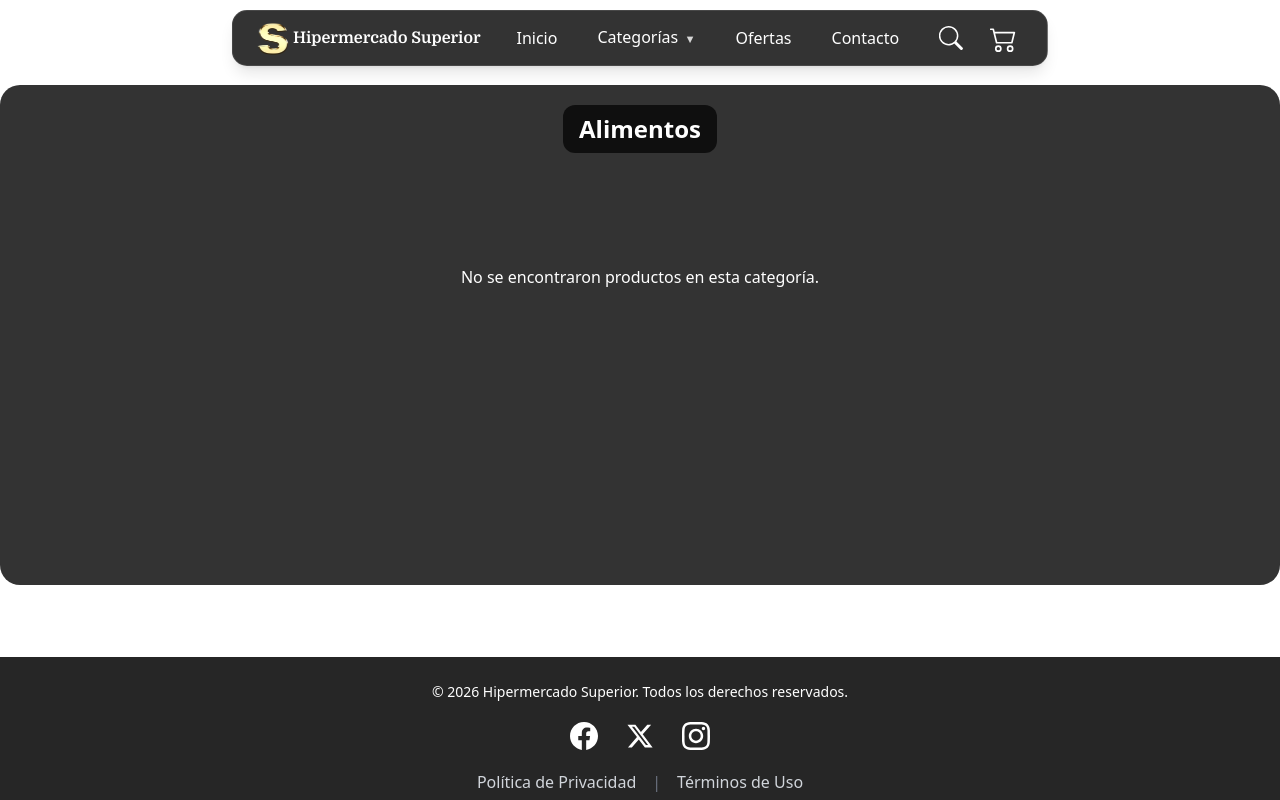
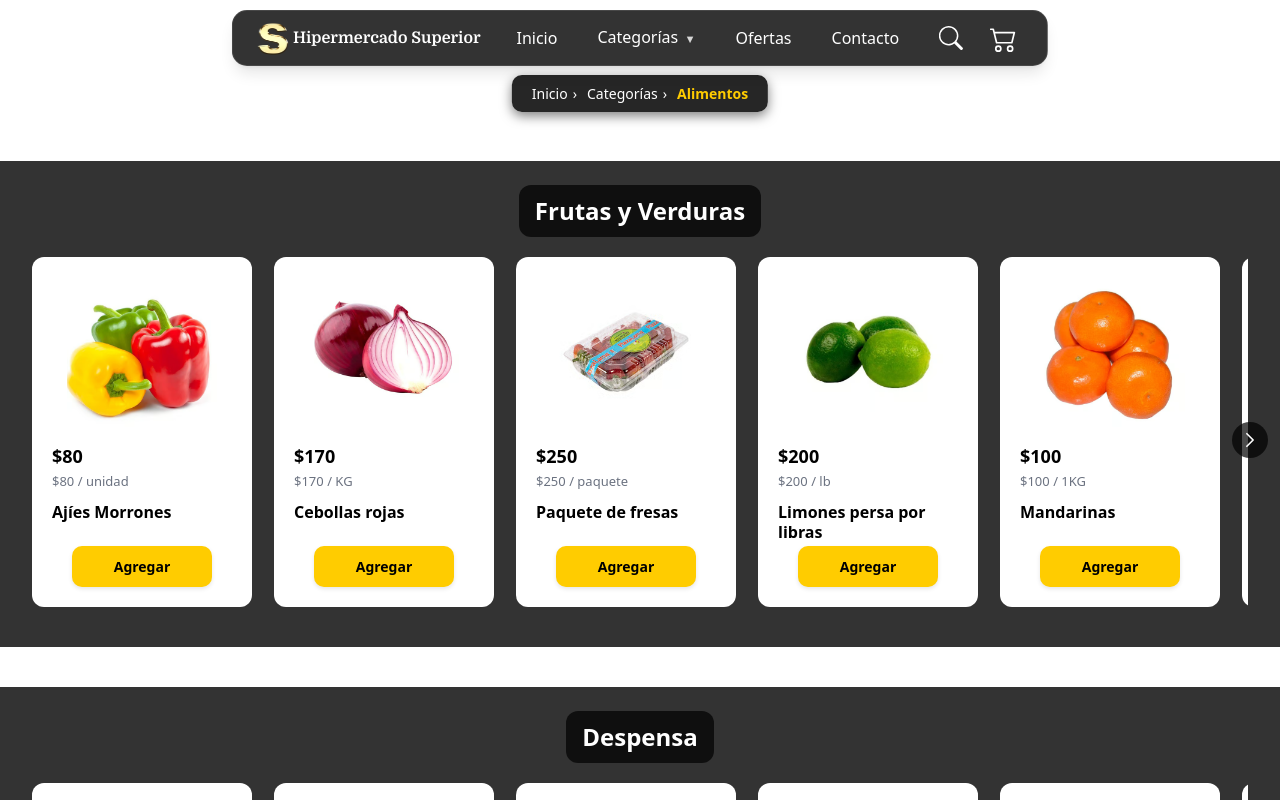
Before and after one commit to oliverdiaz873/pre-advanced-websites-hypermarket-react, a React (Vite) app: page /category/alimentos in a window 1280 px wide. Shown: the top 800 px of the page. Built offline with nearby package versions, Linux system fonts and the light colour scheme.

Commit message:
feat: create category pages

```diff
--- a/src/data/categories.ts
+++ b/src/data/categories.ts
@@ -86,7 +86,7 @@ export const categories: Category[] = [
         href: '/category/ferreteria',
         subcategories: [
             { name: 'Herramientas Manuales', href: '/category/ferreteria#herramientas_manuales' },
-            { name: 'Pinturas', href: '/category/ferreteria#pinturas' },
+            { name: 'Pinturas', href: '/category/ferreteria#pinturas_y_acabados' },
             { name: 'Electricidad', href: '/category/ferreteria#electricidad' },
             { name: 'Plomería', href: '/category/ferreteria#plomeria' },
         ],
--- /dev/null
+++ b/src/data/categorySectionMap.ts
@@ -0,0 +1,18 @@
+/**
+ * Los enlaces del menú usan slugs en URL (#...) que deben coincidir con el id de cada sección.
+ * Algunos valores de `producto.categoria` en productos.ts usan caracteres distintos (ej. ñ).
+ */
+const SECTION_SLUG_TO_PRODUCT_CATEGORIA: Record<string, string> = {
+    juguetes_para_ninos: 'juguetes_para_niños',
+    pantalones_para_ninos: 'pantalones_para_niños',
+}
+
+export function sectionSlugToProductCategoria(slug: string): string {
+    return SECTION_SLUG_TO_PRODUCT_CATEGORIA[slug] ?? slug
+}
+
+/** Extrae el fragmento #seccion de un href como "/category/foo#bar" -> "bar" */
+export function subcategorySlugFromHref(href: string): string {
+    const hash = href.split('#')[1]
+    return hash ?? ''
+}
--- a/src/data/productos.ts
+++ b/src/data/productos.ts
@@ -309,12 +309,12 @@ export const productos: Product[] = [
     },
     {
         id: "fresas",
-        nombre: "Fresas",
+        nombre: "Paquete de fresas",
         url: "/pages/product/alimentos/frutas_y_verduras/paquete_de_paquete_de_fresas.html",
         categoria: "frutas_y_verduras",
         precio: 250, // número para carrito
         precioTexto: "Precio: $250 1 paquete", // texto para mostrar en resultados
-        imagen: "/assets/images/productos/alimentos/frutas_y_verduras/paquete_de_fresas.avif",
+        imagen: "/assets/images/productos/alimentos/frutas_y_verduras/fresas.avif",
         unidad: "paquete"
     },
     {
@@ -1091,7 +1091,7 @@ export const productos: Product[] = [
         categoria: "juguetes_para_niños",
         precio: 1800, // número para carrito
         precioTexto: "Precio: $1,800", // texto para mostrar en resultados
-        imagen: "/assets/images/productos/juguetes/juguetes_para_niños/auto_azul.avif",
+        imagen: "/assets/images/productos/juguetes/juguetes_para_ninos/auto_azul.avif",
         unidad: "unidad"
     },
     {
@@ -1101,7 +1101,7 @@ export const productos: Product[] = [
         categoria: "juguetes_para_niños",
         precio: 2500, // número para carrito
         precioTexto: "Precio: $2,500", // texto para mostrar en resultados
-        imagen: "/assets/images/productos/juguetes/juguetes_para_niños/avion.avif",
+        imagen: "/assets/images/productos/juguetes/juguetes_para_ninos/avion.avif",
         unidad: "unidad"
     },
     {
@@ -1111,7 +1111,7 @@ export const productos: Product[] = [
         categoria: "juguetes_para_niños",
         precio: 3500, // número para carrito
         precioTexto: "Precio: $3,500", // texto para mostrar en resultados
-        imagen: "/assets/images/productos/juguetes/juguetes_para_niños/autos_hot_wheels.avif",
+        imagen: "/assets/images/productos/juguetes/juguetes_para_ninos/autos_hot_wheels.avif",
         unidad: "paquete"
     },
     {
@@ -1121,7 +1121,7 @@ export const productos: Product[] = [
         categoria: "juguetes_para_niños",
         precio: 4000, // número para carrito
         precioTexto: "Precio: $4,000", // texto para mostrar en resultados
-        imagen: "/assets/images/productos/juguetes/juguetes_para_niños/lego_creeper.avif",
+        imagen: "/assets/images/productos/juguetes/juguetes_para_ninos/lego_creeper.avif",
         unidad: "unidad"
     },
     {
@@ -1131,7 +1131,7 @@ export const productos: Product[] = [
         categoria: "juguetes_para_niños",
         precio: 6000, // número para carrito
         precioTexto: "Precio: $6,000", // texto para mostrar en resultados
-        imagen: "/assets/images/productos/juguetes/juguetes_para_niños/lego_minecraft.avif",
+        imagen: "/assets/images/productos/juguetes/juguetes_para_ninos/lego_minecraft.avif",
         unidad: "unidad"
     },
 
@@ -1444,7 +1444,7 @@ export const productos: Product[] = [
         categoria: "pantalones_para_niños",
         precio: 1000, // número para carrito
         precioTexto: "Precio: $1,000", // texto para mostrar en resultados
-        imagen: "/assets/images/productos/ropa/pantalones_para_niños/jean_niños.avif"
+        imagen: "/assets/images/productos/ropa/pantalones_para_ninos/jean_ninos.avif"
     },
     {
         id: "licra_para_niños",
@@ -1453,7 +1453,7 @@ export const productos: Product[] = [
         categoria: "pantalones_para_niños",
         precio: 1500, // número para carrito
         precioTexto: "Precio: $1,500", // texto para mostrar en resultados
-        imagen: "/assets/images/productos/ropa/pantalones_para_niños/licra.avif"
+        imagen: "/assets/images/productos/ropa/pantalones_para_ninos/licra.avif"
     },
     {
         id: "pantalon_deportivo",
@@ -1462,7 +1462,7 @@ export const productos: Product[] = [
         categoria: "pantalones_para_niños",
         precio: 2300, // número para carrito
         precioTexto: "Precio: $2,300", // texto para mostrar en resultados
-        imagen: "/assets/images/productos/ropa/pantalones_para_niños/pantalon_deportivo.avif"
+        imagen: "/assets/images/productos/ropa/pantalones_para_ninos/pantalon_deportivo.avif"
     },
     {
         id: "pantalon_liso",
@@ -1471,7 +1471,7 @@ export const productos: Product[] = [
         categoria: "pantalones_para_niños",
         precio: 2000, // número para carrito
         precioTexto: "Precio: $2,000", // texto para mostrar en resultados
-        imagen: "/assets/images/productos/ropa/pantalones_para_niños/pantalon_liso.avif"
+        imagen: "/assets/images/productos/ropa/pantalones_para_ninos/pantalon_liso.avif"
     },
     {
         id: "pantalones_lisos_para_niños",
@@ -1480,7 +1480,7 @@ export const productos: Product[] = [
         categoria: "pantalones_para_niños",
         precio: 2500, // número para carrito
         precioTexto: "Precio: $2,500", // texto para mostrar en resultados
-        imagen: "/assets/images/productos/ropa/pantalones_para_niños/pantalon_para_niños.avif"
+        imagen: "/assets/images/productos/ropa/pantalones_para_ninos/pantalon_para_ninos.avif"
     },
 
     // Trajes para Hombres
--- a/src/features/products/components/ProductCard.tsx
+++ b/src/features/products/components/ProductCard.tsx
@@ -9,6 +9,21 @@ interface ProductCardProps {
     product: Product
     isOffer?: boolean
     oldPrice?: string
+}
+
+/** Texto después de "/" en precioTexto, o cantidad+unidad si no hay barra; fallback "unidad". */
+function unitLabel(product: Product): string {
+    const explicit = product.unidad?.trim()
+    if (explicit) return explicit
+    const raw = product.precioTexto
+    const parts = raw.split('/')
+    if (parts.length > 1) {
+        const last = parts[parts.length - 1].trim().replace(/\.$/, '')
+        if (last) return last
+    }
+    const afterPrecio = raw.replace(/^Precio:\s*/i, '').replace(/^\$[\d.,]+\s*/i, '').trim()
+    if (afterPrecio) return afterPrecio
+    return 'unidad'
 }
 
 const ProductCard = ({ product, isOffer, oldPrice }: ProductCardProps) => {
@@ -47,11 +62,9 @@ const ProductCard = ({ product, isOffer, oldPrice }: ProductCardProps) => {
                         <p className="producto-price">{cleanPrice(product.precioTexto)}</p>
                     )}
                 </div>
-                {product.unidad && (
-                    <p className="producto-unit-format">
-                        ${product.precio.toLocaleString()} / {product.unidad}
-                    </p>
-                )}
+                <p className="producto-unit-format">
+                    ${product.precio.toLocaleString()} / {unitLabel(product)}
+                </p>
             </div>
 
             <h3 className="producto-title">{product.nombre}</h3>
--- a/src/features/products/components/ProductCarouselSection.css
+++ b/src/features/products/components/ProductCarouselSection.css
@@ -6,14 +6,17 @@
    Incluye el fondo oscuro, el espaciado y el estilo del título.
 */
 
-/* Contenedor principal de la sección */
+/* Contenedor principal de la sección — ancho completo del main/viewport */
 .product-carousel-section {
     background-color: rgba(0, 0, 0, 0.8); /* Fondo negro con 80% de opacidad */
     padding: 0.75rem 1rem; /* 12px de padding vertical y 16px horizontal base (mobile) */
-    margin-left: auto;
-    margin-right: auto;
+    margin-left: 0;
+    margin-right: 0;
     margin-bottom: 2.5rem; /* 40px de espacio inferior entre secciones */
     width: 100%;
+    max-width: none;
+    border-radius: 0;
+    box-sizing: border-box;
 }
 
 /* Ajustes para pantallas medianas (Desktops/Tablets) */
@@ -46,3 +49,15 @@
         font-size: 1.5rem; /* 24px en desktop */
     }
 }
+
+/* Página de categoría: mismo ancho que Home (el padre no añade padding horizontal).
+   Primer carrusel un poco más arriba respecto al breadcrumb. */
+.category-page-content .product-carousel-section.category-page-first-carousel {
+    margin-top: -0.375rem;
+}
+
+@media (min-width: 768px) {
+    .category-page-content .product-carousel-section.category-page-first-carousel {
+        margin-top: -0.5rem;
+    }
+}
--- a/src/pages/Category.tsx
+++ b/src/pages/Category.tsx
@@ -1,36 +1,95 @@
-import { useParams } from 'react-router-dom'
+import { useEffect, useMemo } from 'react'
+import { useParams, useLocation, Navigate } from 'react-router-dom'
+import { categories } from '../data/categories'
 import { productos } from '../data/productos'
-import ProductCard from '../features/products/components/ProductCard'
+import {
+    sectionSlugToProductCategoria,
+    subcategorySlugFromHref,
+} from '../data/categorySectionMap'
+import ProductCarouselSection from '../features/products/components/ProductCarouselSection'
+import Breadcrumb from '../shared/components/Breadcrumb'
 
 const Category = () => {
     const { categoryId } = useParams()
+    const location = useLocation()
 
-    const categoryProducts = productos.filter(
-        (p) => p.categoria.toLowerCase() === categoryId?.toLowerCase()
+    const category = useMemo(
+        () => categories.find((c) => c.id === categoryId),
+        [categoryId]
     )
 
-    const categoryName = categoryId
-        ? categoryId.charAt(0).toUpperCase() + categoryId.slice(1).replace('_', ' ')
-        : 'Categoría'
+    const hashSlug = location.hash.replace(/^#/, '')
+
+    const breadcrumbItems = useMemo(() => {
+        if (!category) return []
+        const base = [
+            { label: 'Inicio', to: '/' },
+            { label: 'Categorías' },
+            { label: category.name },
+        ]
+        if (!hashSlug) return base
+
+        const sub = category.subcategories.find(
+            (s) => subcategorySlugFromHref(s.href) === hashSlug
+        )
+        if (!sub) return base
+
+        return [
+            { label: 'Inicio', to: '/' },
+            { label: 'Categorías' },
+            { label: category.name, to: category.href },
+            { label: sub.name },
+        ]
+    }, [category, hashSlug])
+
+    const sectionsToRender = useMemo(() => {
+        if (!category) return []
+        return category.subcategories
+            .map((sub) => {
+                const slug = subcategorySlugFromHref(sub.href)
+                const productCategoria = sectionSlugToProductCategoria(slug)
+                const sectionProducts = productos.filter(
+                    (p) => p.categoria === productCategoria
+                )
+                return { sub, slug, sectionProducts }
+            })
+            .filter((row) => row.sectionProducts.length > 0)
+    }, [category])
+
+    useEffect(() => {
+        if (!hashSlug) return
+        const t = window.setTimeout(() => {
+            const el = document.getElementById(hashSlug)
+            el?.scrollIntoView({ behavior: 'smooth', block: 'start' })
+        }, 100)
+        return () => window.clearTimeout(t)
+    }, [categoryId, hashSlug, location.key])
+
+    if (!categoryId || !category) {
+        return <Navigate to="/" replace />
+    }
 
     return (
-        <section className="bg-black/80 rounded-[20px] p-5 md:py-7.5 md:px-[56px] mx-auto mb-10 max-w-[1280px] min-h-[500px] px-4 md:px-8">
-            <div className="container mx-auto">
-                <h2 className="text-xl md:text-2xl text-white bg-black/70 px-4 py-2 rounded-xl mb-8 w-fit mx-auto text-center font-bold">
-                    {categoryName}
-                </h2>
+        <>
+            <Breadcrumb variant="category" items={breadcrumbItems} />
 
-                <div className="flex flex-wrap justify-center gap-6">
-                    {categoryProducts.length > 0 ? (
-                        categoryProducts.map((product) => (
-                            <ProductCard key={product.id} product={product} />
-                        ))
-                    ) : (
-                        <p className="text-white text-center py-20">No se encontraron productos en esta categoría.</p>
-                    )}
-                </div>
+            <div className="category-page-content w-full pb-6 pt-[5rem] md:pt-[5.25rem] xl:pt-[5.25rem]">
+                {sectionsToRender.map(({ sub, slug, sectionProducts }, index) => (
+                    <ProductCarouselSection
+                        key={slug}
+                        title={sub.name}
+                        products={sectionProducts}
+                        id={slug}
+                        idPrefix={slug.replace(/[^a-z0-9]+/gi, '_')}
+                        className={
+                            index === 0
+                                ? 'category-page-first-carousel'
+                                : ''
+                        }
+                    />
+                ))}
             </div>
-        </section>
+        </>
     )
 }
 
--- /dev/null
+++ b/src/shared/components/Breadcrumb.css
@@ -0,0 +1,133 @@
+/* Basado en veteran-websites-hypermarket-tailwind — estructura: nav > ol.breadcrumb */
+
+:root {
+    --breadcrumb-top-base: 65px;
+    --breadcrumb-top-desktop: 75px;
+    --bg-overlay: rgba(0, 0, 0, 0.85);
+    --color-primary: #ffcc00;
+}
+
+ol.breadcrumb {
+    background: var(--bg-overlay) !important;
+    padding: 8px 15px !important;
+    border-radius: 10px !important;
+    max-width: 90% !important;
+    margin: 0 auto !important;
+    font-size: 14px !important;
+    color: #ffffff !important;
+    display: flex !important;
+    flex-direction: row !important;
+    flex-wrap: wrap !important;
+    align-items: center !important;
+    justify-content: center !important;
+    list-style: none !important;
+    margin-left: auto !important;
+    margin-right: auto !important;
+    white-space: nowrap !important;
+    overflow: hidden !important;
+    text-overflow: ellipsis !important;
+    position: fixed;
+    top: var(--breadcrumb-top-base);
+    left: 50% !important;
+    transform: translateX(-50%) !important;
+    z-index: 100;
+}
+
+ol.breadcrumb li {
+    display: flex !important;
+    align-items: center !important;
+    margin: 0 5px !important;
+}
+
+ol.breadcrumb li:not(:last-child)::after {
+    content: "›";
+    color: #ffffff;
+    margin-left: 5px;
+}
+
+ol.breadcrumb.breadcrumb-product li:nth-child(3)::after {
+    content: "›";
+    color: #ffffff;
+    margin-left: 5px;
+}
+
+ol.breadcrumb a,
+ol.breadcrumb span {
+    color: #ffffff;
+    text-decoration: none;
+    transition: color 0.3s;
+}
+
+ol.breadcrumb a:hover {
+    text-decoration: underline;
+    background-color: rgba(255, 255, 255, 0.2);
+}
+
+ol.breadcrumb li[aria-current="page"] {
+    color: var(--color-primary);
+    font-weight: 600;
+}
+
+@media (max-width: 767px) {
+    ol.breadcrumb.breadcrumb-product li:nth-child(2),
+    ol.breadcrumb.breadcrumb-product li:nth-child(3) {
+        display: none !important;
+    }
+
+    ol.breadcrumb.breadcrumb-category li {
+        display: flex !important;
+    }
+
+    ol.breadcrumb.breadcrumb-category li:nth-child(3)::after {
+        content: none !important;
+    }
+
+    ol.breadcrumb li {
+        max-width: 90px !important;
+        white-space: nowrap !important;
+        overflow: hidden !important;
+        text-overflow: ellipsis !important;
+    }
+
+    ol.breadcrumb li[aria-current="page"] {
+        max-width: 140px !important;
+    }
+}
+
+@media (min-width: 768px) {
+    ol.breadcrumb {
+        font-size: 15px;
+        padding: 10px 20px;
+        max-width: 95%;
+        overflow: visible;
+        text-overflow: unset;
+        white-space: normal;
+    }
+
+    ol.breadcrumb li {
+        max-width: none !important;
+        white-space: normal !important;
+        overflow: visible !important;
+        text-overflow: unset !important;
+    }
+
+    ol.breadcrumb li:not([style*="display: none"]) {
+        display: flex;
+    }
+}
+
+@media (min-width: 1024px) {
+    ol.breadcrumb {
+        font-size: 14px;
+        padding: 8px 20px;
+        max-width: 70%;
+        top: var(--breadcrumb-top-desktop);
+        box-shadow: 0 4px 12px rgba(0, 0, 0, 0.5);
+    }
+}
+
+@media (min-width: 768px) and (max-width: 1023px) {
+    ol.breadcrumb {
+        top: var(--breadcrumb-top-base);
+    }
+}
--- /dev/null
+++ b/src/shared/components/Breadcrumb.tsx
@@ -0,0 +1,45 @@
+import { Link } from 'react-router-dom'
+import './Breadcrumb.css'
+
+export interface BreadcrumbItem {
+    label: string
+    to?: string
+}
+
+interface BreadcrumbProps {
+    /** p. ej. breadcrumb-category para estilos de página de categoría */
+    variant?: 'category' | 'default'
+    items: BreadcrumbItem[]
+}
+
+const Breadcrumb = ({ variant = 'default', items }: BreadcrumbProps) => {
+    const categoryClass = variant === 'category' ? 'breadcrumb-category' : ''
+
+    return (
+        <nav aria-label="Breadcrumb">
+            <ol className={`breadcrumb ${categoryClass}`.trim()}>
+                {items.map((item, index) => {
+                    const isLast = index === items.length - 1
+                    if (isLast) {
+                        return (
+                            <li key={`${item.label}-${index}`} aria-current="page">
+                                {item.label}
+                            </li>
+                        )
+                    }
+                    return (
+                        <li key={`${item.label}-${index}`}>
+                            {item.to ? (
+                                <Link to={item.to}>{item.label}</Link>
+                            ) : (
+                                <span>{item.label}</span>
+                            )}
+                        </li>
+                    )
+                })}
+            </ol>
+        </nav>
+    )
+}
+
+export default Breadcrumb
```
